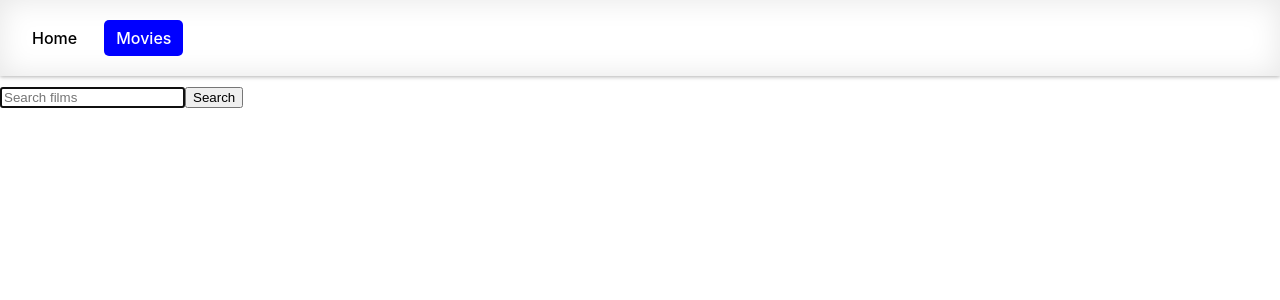
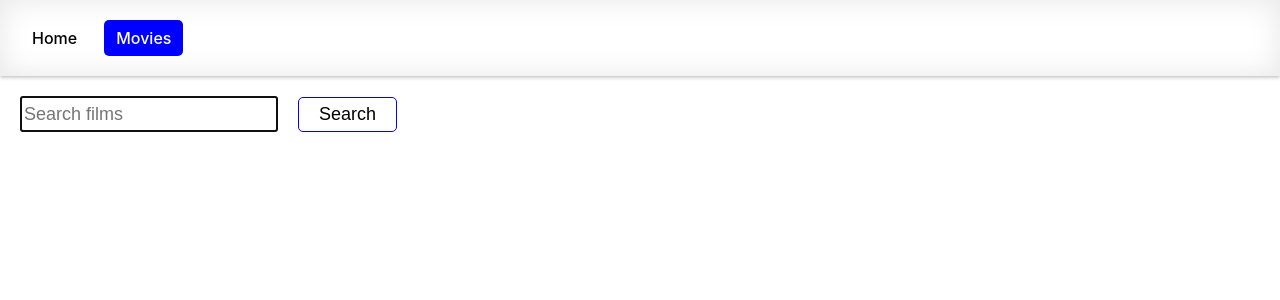
Before and after one commit to Tiomasik/goit-react-hw-05-movies, a React (Create React App) app: page /goit-react-hw-05-movies/movies in a window 1280 px wide. Shown: the top 300 px of the page. Built offline with nearby package versions, Linux system fonts and the light colour scheme.

Commit message:
add style and create new components

```diff
--- a/src/components/App.jsx
+++ b/src/components/App.jsx
@@ -1,13 +1,7 @@
 import { Route, Routes } from "react-router-dom";
 import { lazy } from "react";
+
 import { Layout } from "./Layout";
-
-// import { Home } from "../pages/Home";
-// import { Movies } from "../pages/Movies";
-// import { Layout } from "./Layout";
-// import { MovieInfo } from "../pages/MovieInfo";
-// import Cast from "./Cast";
-// import Reviews from "./Reviews";
 
 const Home = lazy(() => import("../pages/Home"));
 const Movies = lazy(() => import("../pages/Movies"));
@@ -17,8 +11,6 @@ const Reviews = lazy(() => import("./Reviews"));
 
 export const App = () => {
   return (
-    <div>
-
     <Routes>
         <Route path="/" element={<Layout />}>
         <Route index element={<Home />} />
@@ -29,7 +21,5 @@ export const App = () => {
         </Route>
       </Route>
     </Routes>
-    </div>
-
   );
 };
--- a/src/components/Cast.jsx
+++ b/src/components/Cast.jsx
@@ -15,6 +15,7 @@ const Cast = () => {
     async function getFilm() {
       try {
         const searchActors = await getAxiosActors(movieId)
+
         if (searchActors.data.cast.length !== 0) {
           setFilmActors(searchActors.data.cast)
           setIsLoadings(false)
@@ -48,7 +49,6 @@ const Cast = () => {
         </li>
         ))}
       </ul>}
-
     </section>
   );
 };
--- /dev/null
+++ b/src/components/Form.jsx
@@ -0,0 +1,50 @@
+import { toast } from 'react-toastify';
+import { useState } from "react";
+import PropTypes from 'prop-types';
+
+import { FormStyle, Input, Button } from "./Form.styled";
+
+
+const Form = ({ onSubmit }) => {
+    const [query, setQuery] = useState('');
+
+    const handlChange = (evt) => {
+    setQuery(evt.target.value)
+  }
+
+  const handlSubmit = (evt) => {
+    evt.preventDefault()
+
+    if (query.trim() === '') {
+      toast.warn("Please, input something!")
+      return
+    }
+
+      onSubmit(query.trim())
+      setQuery('')
+  }
+
+  return (
+    <FormStyle onSubmit={handlSubmit}>
+        <Input
+          className="SearchForm-input"
+          type="text"
+          value={query}
+          onChange={handlChange}
+          autoComplete="off"
+          autoFocus
+          placeholder="Search films"
+        />
+        <Button type="submit">
+            Search
+        </Button>
+      </FormStyle>
+
+  );
+};
+
+Form.propTypes = {
+    onSubmit: PropTypes.func.isRequired,
+}
+
+export default Form;
--- /dev/null
+++ b/src/components/Form.styled.jsx
@@ -0,0 +1,30 @@
+import styled from 'styled-components';
+
+export const FormStyle = styled.form `
+    margin-left: 20px;
+    display: flex;
+    gap: 20px;
+    align-items: center;
+`
+
+export const Input = styled.input `
+    width: 250px;
+    height: 30px;
+    font-size: 18px;
+`
+
+export const Button = styled.button `
+    padding: 6px 20px;
+    border-radius: 5px;
+    color: black;
+    font-weight: 500;
+    border: 1px solid blue;
+    background-color: transparent;
+    cursor: pointer;
+    font-size: 18px;
+
+    :hover {
+        color: white;
+        background-color: blue;
+    }
+`
--- a/src/components/Layout.jsx
+++ b/src/components/Layout.jsx
@@ -8,8 +8,8 @@ export const Layout = () => {
     <>
       <Header>
         <nav>
-            <Link to="/">Home</Link>
-            <Link to="/movies">Movies</Link>
+          <Link to="/">Home</Link>
+          <Link to="/movies">Movies</Link>
         </nav>
       </Header>
       <Suspense fallback={<div>Loading page...</div>}>
--- a/src/components/Layout.styled.jsx
+++ b/src/components/Layout.styled.jsx
@@ -3,7 +3,7 @@ import { NavLink } from "react-router-dom";
 
 export const Header = styled.header `
     padding: 20px;
-    margin-bottom: 10px;
+    margin-bottom: 20px;
     box-shadow: 0 1px 4px rgba(0, 0, 0, 0.3), 0 0 30px rgba(0, 0, 0, 0.1) inset;
 
     nav {
--- /dev/null
+++ b/src/components/ListFilms.jsx
@@ -0,0 +1,25 @@
+import { useLocation, Link } from "react-router-dom";
+import PropTypes from 'prop-types';
+
+const ListFilms = ({ films }) => {
+  const location = useLocation();
+  return (
+    <ul>{films.map((film) => (
+      <li key={film.id}>
+        <Link to={`/movies/${film.id}`} state={{ from: location }}>
+          <p>{film.title}</p>
+        </Link>
+      </li>
+    ))} </ul>
+  );
+};
+
+ListFilms.propTypes = {
+  films:  PropTypes.arrayOf(
+          PropTypes.shape({
+          id: PropTypes.number.isRequired,
+          title: PropTypes.string.isRequired,
+  })),
+}
+
+export default ListFilms;
--- /dev/null
+++ b/src/components/ListFilmsSearch.jsx
@@ -0,0 +1,25 @@
+import { useLocation, Link } from "react-router-dom";
+import PropTypes from 'prop-types';
+
+const ListFilmsSearch = ({ arraySearch }) => {
+      const location = useLocation();
+  return (
+    <ul>{arraySearch.map((film) => (
+      <li key={film.id}>
+        <Link to={`${film.id}`} state={{ from: location }}>
+          <p>{film.title}</p>
+        </Link>
+      </li>
+    ))}</ul>
+  );
+};
+
+ListFilmsSearch.propTypes = {
+  arraySearch:  PropTypes.arrayOf(
+                PropTypes.shape({
+                id: PropTypes.number.isRequired,
+                title: PropTypes.string.isRequired,
+  })),
+}
+
+export default ListFilmsSearch;
--- a/src/pages/Home.jsx
+++ b/src/pages/Home.jsx
@@ -1,20 +1,21 @@
 import { useState } from "react";
-import { Link, useLocation } from "react-router-dom";
-import { getAxiosList } from "../Api/getAxios";
 import { useMount } from 'react-use';
 
+import { getAxiosList } from "../Api/getAxios";
+import  ListFilms  from "../components/ListFilms";
 
 const Home = () => {
-    const location = useLocation();
   const [films, setFilms] = useState([]);
 
   useMount(() => {
     async function getFilms() {
       try {
         const listFilm = await getAxiosList()
+
         if (!listFilm.data.results.length) {
           throw new Error("Sory, try later");
         }
+
         setFilms(listFilm.data.results)
 
       } catch (error) {
@@ -23,21 +24,11 @@ useMount(() => {
     }
 
     getFilms()
-
   })
 
   return (
     <main>
-          {films.length && <ul>
-              {films.map((film) => (
-                  <li key={film.id}>
-                      <Link to={`/movies/${film.id}`} state={{ from: location }}>
-                          <p>{film.title}</p>
-                      </Link>
-                  </li>
-              ))}
-          </ul>}
-
+      {films.length && <ListFilms films={films}></ListFilms>}
     </main>
   );
 };
--- a/src/pages/Movies.jsx
+++ b/src/pages/Movies.jsx
@@ -1,43 +1,28 @@
 import { useState, useEffect } from "react";
-// import PropTypes from 'prop-types';
-import { ToastContainer, toast } from 'react-toastify';
+import { useSearchParams } from "react-router-dom";
+import { useMount } from 'react-use';
+import { ToastContainer } from 'react-toastify';
 import 'react-toastify/dist/ReactToastify.css';
-import { Link, useLocation, useSearchParams } from "react-router-dom";
-import { useMount } from 'react-use';
-
 
 import { getSearchFilms } from "../Api/getAxios";
 import Loader from '../components/Loader'
+import ListFilmsSearch from '../components/ListFilmsSearch'
+import Form from "components/Form";
 
 const Movies = () => {
-  const location = useLocation();
   const [searchParams, setSearchParams] = useSearchParams();
   const filmName = searchParams.get("query") ?? '';
 
-  const [query, setQuery] = useState('');
   const [searchFilms, setSearchFilms] = useState('');
   const [arraySearch, setArraySearch] = useState([]);
   const [isLoading, setIsLoadings] = useState(false);
   const [error, setError] = useState('');
 
-
-  const handlChange = (evt) => {
-    setQuery(evt.target.value)
-    setError('')
-  }
-
-  const handlSubmit = (evt) => {
-    evt.preventDefault()
-
-    if (query.trim() === '') {
-      toast.warn("Please, input something!")
-      return
-    }
-
+  const handlSubmit = (query) => {
     const nextParams = query !== "" ? { query } : {};
     setSearchParams(nextParams)
     setSearchFilms(query)
-    setQuery('')
+    setError('')
   }
 
   useMount(() => {
@@ -50,6 +35,7 @@ const Movies = () => {
           setIsLoadings(false)
           return
         }
+
         setIsLoadings(false)
         throw new Error("Sory, no result!");
       } catch (error) {
@@ -68,11 +54,13 @@ const Movies = () => {
     async function getFilm() {
       try {
         const searchInfo = await getSearchFilms(searchFilms)
+
         if (searchInfo.data.results.length !== 0) {
           setArraySearch(searchInfo.data.results)
           setIsLoadings(false)
           return
         }
+
         setIsLoadings(false)
         setArraySearch([])
         throw new Error("Sory, no result!");
@@ -93,39 +81,14 @@ const Movies = () => {
   }, [searchFilms])
 
   return (
-    <>
-      <form onSubmit={handlSubmit}>
-        <input
-          className="SearchForm-input"
-          type="text"
-          value={query}
-          onChange={handlChange}
-          autoComplete="off"
-          autoFocus
-          placeholder="Search films"
-        />
-        <button type="submit">
-            Search
-        </button>
-      </form>
+    <main>
+      <Form onSubmit={handlSubmit}></Form>
       <ToastContainer autoClose={3000} />
       {isLoading && <Loader />}
       {error && <h2>{error.message}</h2>}
-      <ul>
-        {arraySearch.map((film) => (
-          <li key={film.id}>
-            <Link to={`${film.id}`} state={{ from: location }}>
-              <p>{film.title}</p>
-                </Link>
-          </li>
-        ))}
-      </ul>
-    </>
+      <ListFilmsSearch arraySearch={arraySearch}></ListFilmsSearch>
+    </main>
   );
 }
 
 export default Movies;
-
-// Movies.propTypes = {
-//     onSubmit: PropTypes.func.isRequired
-// }
```
Also changed, not shown: src/components/Reviews.jsx (+4 -4 lines), src/pages/MovieDetails.jsx (+4 -8 lines). Lines whose indentation alone changed are shown as unchanged.
